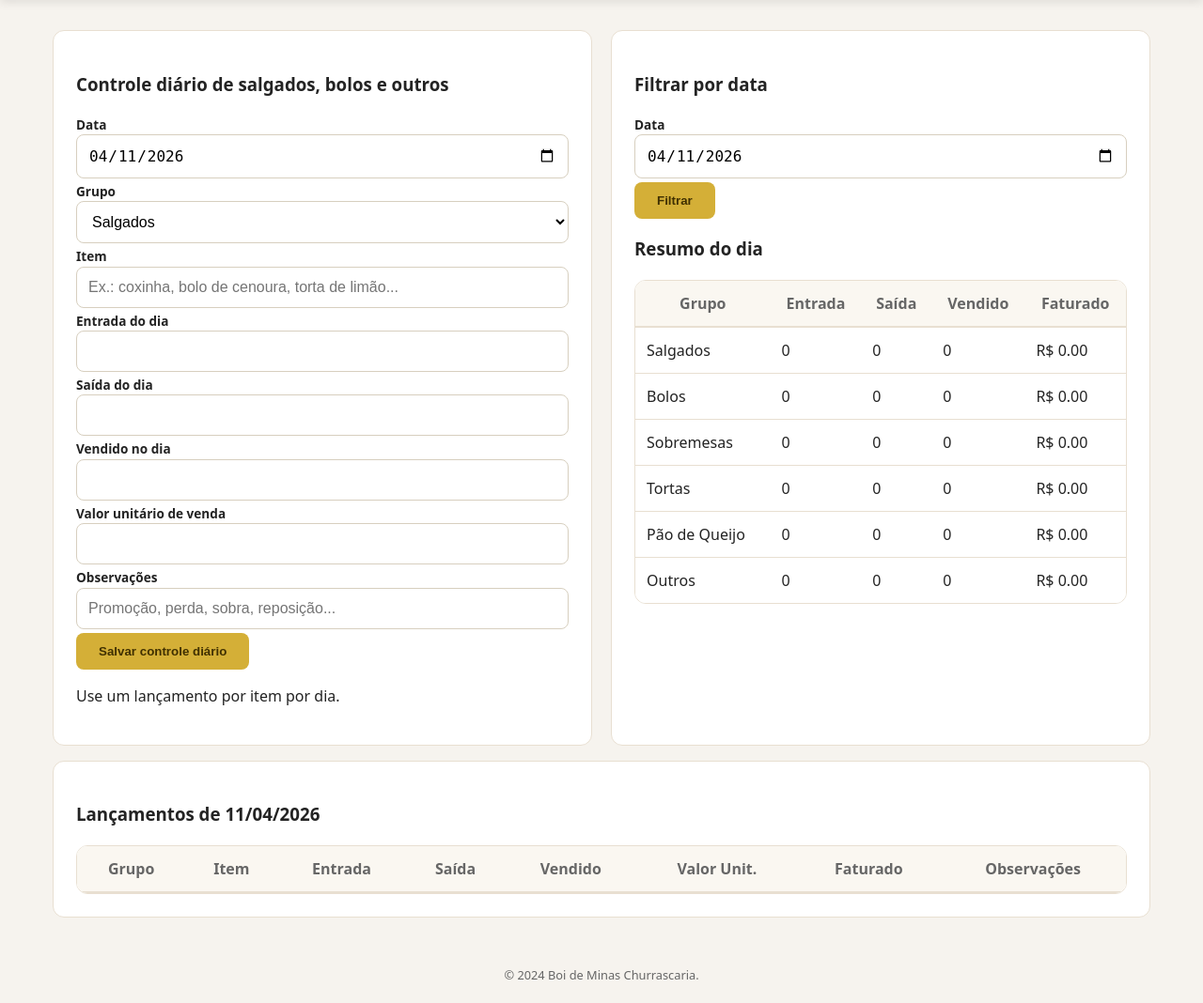
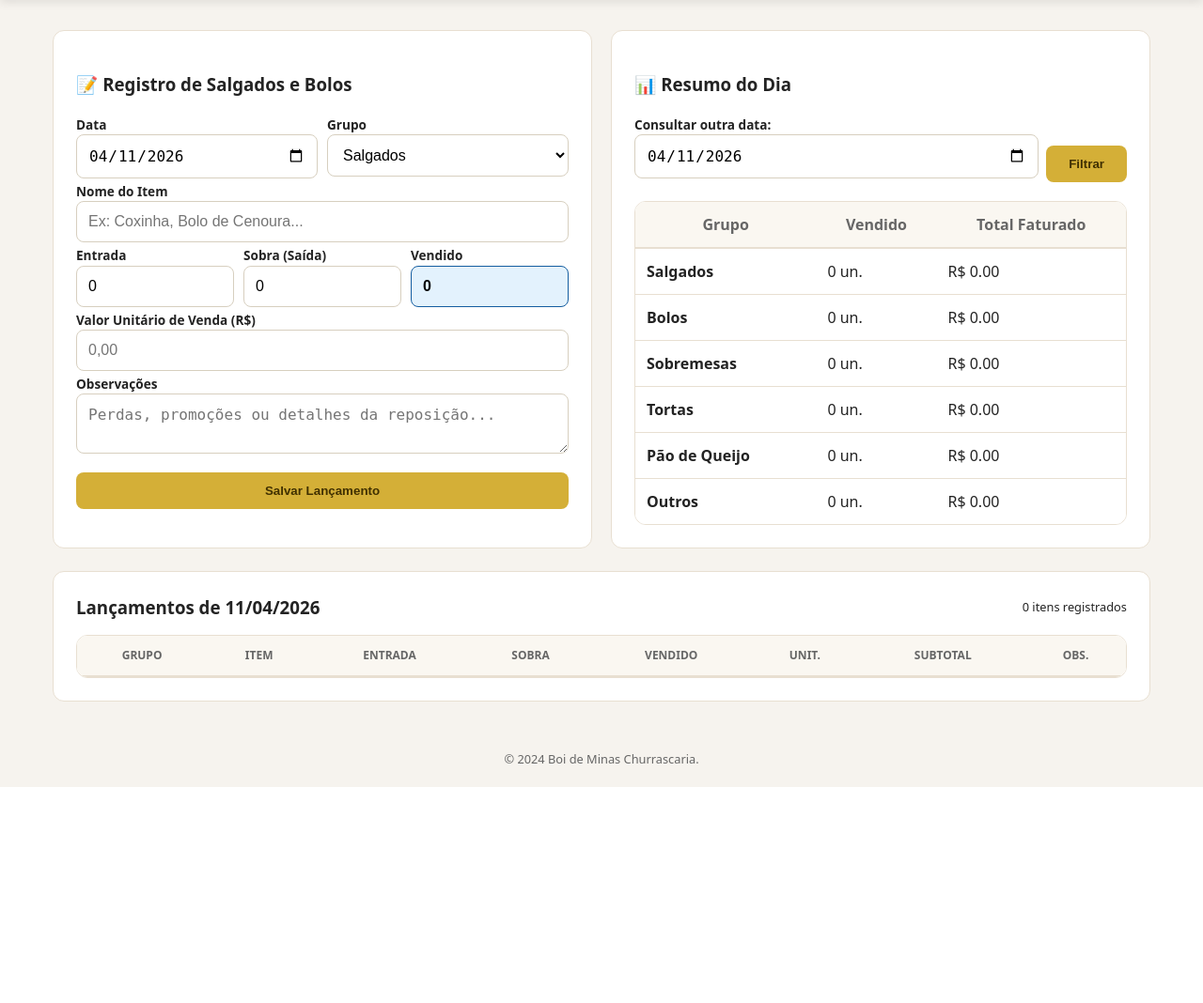
Before and after one commit to mattheuschaves2920-ops/boi-de-minas-sistema, a Flask app: page /controle-diario in a window 1280 px wide. Shown: the part 118-1186 px from the top of the page at 94% size. After the commit the page ends 956 px from the top, so only its background shows below. Run offline with Flask 3, Linux system fonts and the light colour scheme; the visitor is signed in with stand-in values (Sample User, id 1); tables that the repository leaves empty hold one stand-in row (values such as "Sample post"); lists and menus that the app fills with data are empty.

Commit message:
Update controle_diario.html

```diff
--- a/templates/controle_diario.html
+++ b/templates/controle_diario.html
@@ -1,92 +1,147 @@
 {% extends "base.html" %}
 {% block content %}
+
 <div class="grid two">
     <section class="card">
-    <h3>Controle diário de salgados, bolos e outros</h3>
-    <form method="post">
+        <h3><span aria-hidden="true">📝</span> Registro de Salgados e Bolos</h3>
+        <form method="post" id="daily-form">
+            <div class="grid" style="grid-template-columns: 1fr 1fr; gap: 10px;">
                 <label>Data
-        <input type="date" name="control_date" required>
+                    <input type="date" name="control_date" id="control_date" required>
                 </label>
                 <label>Grupo
                     <select name="group_name">
-          {% for g in daily_groups %}<option>{{ g }}</option>{% endfor %}
+                        {% for g in daily_groups %}<option value="{{ g }}">{{ g }}</option>{% endfor %}
                     </select>
                 </label>
-      <label>Item
-        <input type="text" name="item_name" placeholder="Ex.: coxinha, bolo de cenoura, torta de limão..." required>
+            </div>
+
+            <label>Nome do Item
+                <input type="text" name="item_name" placeholder="Ex: Coxinha, Bolo de Cenoura..." required>
             </label>
-      <label>Entrada do dia
-        <input type="number" name="input_qty" min="0" required>
+
+            <div class="grid" style="grid-template-columns: repeat(3, 1fr); gap: 10px;">
+                <label title="Quantidade inicial + reposição">Entrada
+                    <input type="number" name="input_qty" id="in" min="0" value="0" required>
                 </label>
-      <label>Saída do dia
-        <input type="number" name="output_qty" min="0" required>
+                <label title="O que sobrou no final do dia">Sobra (Saída)
+                    <input type="number" name="output_qty" id="out" min="0" value="0" required>
                 </label>
-      <label>Vendido no dia
-        <input type="number" name="sold_qty" min="0" required>
+                <label>Vendido
+                    <input type="number" name="sold_qty" id="sold" min="0" value="0" required class="info">
                 </label>
-      <label>Valor unitário de venda
-        <input type="number" step="0.01" name="unit_value" min="0">
+            </div>
+
+            <label>Valor Unitário de Venda (R$)
+                <input type="number" step="0.01" name="unit_value" min="0" placeholder="0,00">
             </label>
+
             <label>Observações
-        <input type="text" name="notes" placeholder="Promoção, perda, sobra, reposição...">
+                <textarea name="notes" placeholder="Perdas, promoções ou detalhes da reposição..." style="min-height: 60px;"></textarea>
             </label>
-      <button class="btn">Salvar controle diário</button>
+
+            <button type="submit" class="btn" style="width: 100%; margin-top: 10px;">Salvar Lançamento</button>
         </form>
-    <p class="small muted">Use um lançamento por item por dia.</p>
     </section>
 
     <section class="card">
-    <h3>Filtrar por data</h3>
-    <form method="get">
-      <label>Data
+        <h3><span aria-hidden="true">📊</span> Resumo do Dia</h3>
+        <form method="get" class="grid" style="grid-template-columns: 1fr auto; align-items: end; gap: 8px; margin-bottom: 20px;">
+            <label>Consultar outra data:
                 <input type="date" name="data" value="{{ data_ref.strftime('%Y-%m-%d') }}">
             </label>
             <button class="btn">Filtrar</button>
         </form>
 
-    <h3 style="margin-top:18px;">Resumo do dia</h3>
         <div class="table-wrap">
             <table>
-        <tr><th>Grupo</th><th>Entrada</th><th>Saída</th><th>Vendido</th><th>Faturado</th></tr>
+                <thead>
+                    <tr>
+                        <th>Grupo</th>
+                        <th>Vendido</th>
+                        <th>Total Faturado</th>
+                    </tr>
+                </thead>
+                <tbody>
                     {% for g, t in totais.items() %}
-        <tr><td>{{ g }}</td><td>{{ t.entrada }}</td><td>{{ t.saida }}</td><td>{{ t.vendido }}</td><td>R$ {{ '%.2f'|format(t.faturado) }}</td></tr>
+                    <tr>
+                        <td><strong>{{ g }}</strong></td>
+                        <td>{{ t.vendido }} un.</td>
+                        <td class="success">R$ {{ '%.2f'|format(t.faturado) }}</td>
+                    </tr>
+                    {% else %}
+                    <tr><td colspan="3" style="text-align:center;">Nenhum dado para este dia.</td></tr>
                     {% endfor %}
+                </tbody>
             </table>
         </div>
     </section>
 </div>
 
-<section class="card" style="margin-top:16px;">
-  <h3>Lançamentos de {{ data_ref.strftime('%d/%m/%Y') }}</h3>
+<section class="card" style="margin-top:1.5rem;">
+    <div style="display: flex; justify-content: space-between; align-items: center; margin-bottom: 15px;">
+        <h3 style="margin:0;">Lançamentos de {{ data_ref.strftime('%d/%m/%Y') }}</h3>
+        <span class="muted" style="font-size: 0.8rem;">{{ lista|length }} itens registrados</span>
+    </div>
+
     <div class="table-wrap">
-    <table>
+        <table class="table-detailed">
+            <thead>
                 <tr>
                     <th>Grupo</th>
                     <th>Item</th>
                     <th>Entrada</th>
-        <th>Saída</th>
+                    <th>Sobra</th>
                     <th>Vendido</th>
-        <th>Valor Unit.</th>
-        <th>Faturado</th>
-        <th>Observações</th>
+                    <th>Unit.</th>
+                    <th>Subtotal</th>
+                    <th>Obs.</th>
                 </tr>
+            </thead>
+            <tbody>
                 {% for r in lista %}
                 <tr>
-        <td>{{ r.group_name }}</td>
-        <td>{{ r.item_name }}</td>
+                    <td><small>{{ r.group_name }}</small></td>
+                    <td><strong>{{ r.item_name }}</strong></td>
                     <td>{{ r.input_qty }}</td>
                     <td>{{ r.output_qty }}</td>
-        <td>{{ r.sold_qty }}</td>
-        <td>R$ {{ '%.2f'|format(r.unit_value) }}</td>
-        <td>R$ {{ '%.2f'|format(r.sold_qty * r.unit_value) }}</td>
-        <td>{{ r.notes }}</td>
+                    <td class="info">{{ r.sold_qty }}</td>
+                    <td>{{ '%.2f'|format(r.unit_value) }}</td>
+                    <td class="success">R$ {{ '%.2f'|format(r.sold_qty * r.unit_value) }}</td>
+                    <td style="font-size: 0.8rem; max-width: 150px; overflow: hidden; text-overflow: ellipsis;">{{ r.notes or '-' }}</td>
                 </tr>
                 {% endfor %}
+            </tbody>
         </table>
     </div>
 </section>
 
 <script>
-document.querySelector('input[name="control_date"]').value = new Date().toISOString().slice(0,10);
+// Define a data atual se for um novo lançamento
+const dateInput = document.getElementById('control_date');
+if (!dateInput.value) {
+    dateInput.value = new Date().toISOString().slice(0,10);
+}
+
+// Lógica de cálculo automático: Vendido = Entrada - Saída
+const inQty = document.getElementById('in');
+const outQty = document.getElementById('out');
+const soldQty = document.getElementById('sold');
+
+function calcularVenda() {
+    const total = (parseInt(inQty.value) || 0) - (parseInt(outQty.value) || 0);
+    soldQty.value = total > 0 ? total : 0;
+}
+
+inQty.addEventListener('input', calcularVenda);
+outQty.addEventListener('input', calcularVenda);
 </script>
+
+<style>
+    /* Estilos específicos para esta página */
+    .table-detailed th { font-size: 0.75rem; text-transform: uppercase; }
+    .table-detailed td { vertical-align: middle; }
+    input.info { background-color: #e3f2fd; border-color: var(--blue); font-weight: bold; }
+</style>
+
 {% endblock %}
```
Lines whose indentation alone changed are shown as unchanged.
